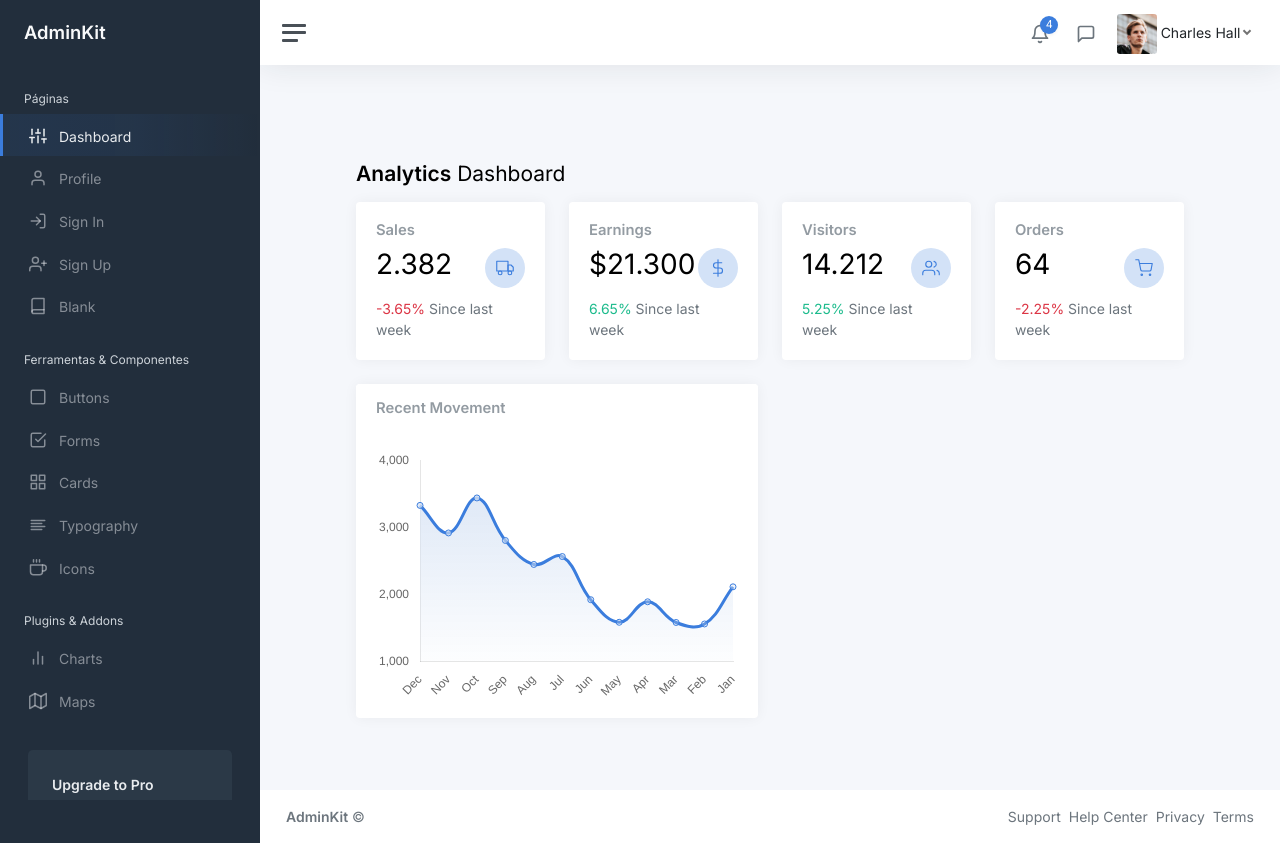
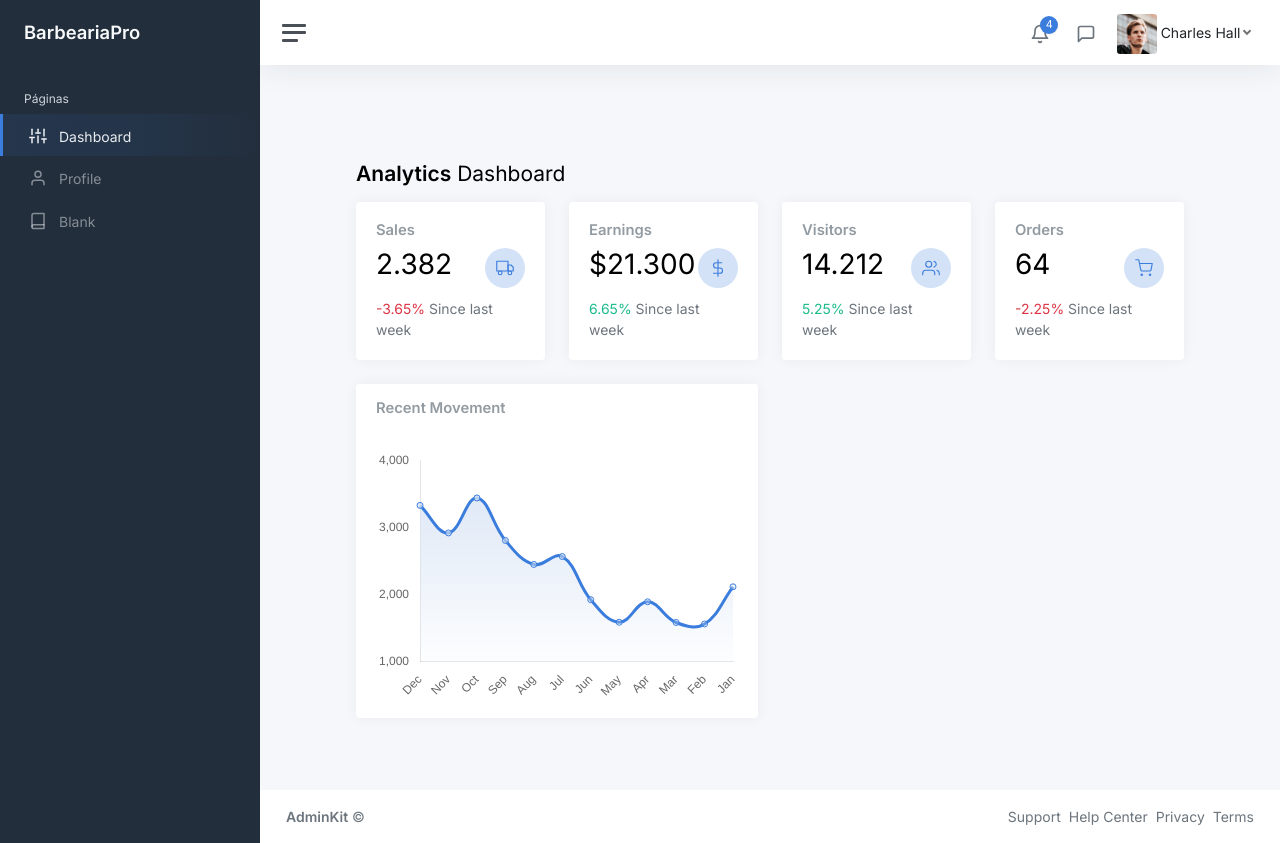
Before and after one commit to DannKes1/BarbeariaPro, a Vue app in the folder PwBarbeariaPro/: page / in a window 1280 px wide. Built offline with nearby package versions, Linux system fonts and the light colour scheme.

Commit message:
Separando o Login e sing up da app

```diff
--- a/PwBarbeariaPro/package.json
+++ b/PwBarbeariaPro/package.json
@@ -15,7 +15,7 @@
   "dependencies": {
     "@popperjs/core": "^2.11.8",
     "bootstrap": "^5.3.5",
-    "bootstrap-vue": "^2.23.1",
+    "bootstrap-vue": "^1.5.1",
     "chart.js": "^4.4.9",
     "feather-icons": "^4.29.2",
     "flatpickr": "^4.6.13",
--- a/PwBarbeariaPro/src/App.vue
+++ b/PwBarbeariaPro/src/App.vue
@@ -11,5 +11,4 @@ export default defineComponent({
 </script>
 
 <style>
-/* Estilos globais podem ser adicionados aqui */
 </style>
--- a/PwBarbeariaPro/src/components/layout/Layout.vue
+++ b/PwBarbeariaPro/src/components/layout/Layout.vue
@@ -32,7 +32,7 @@ export default defineComponent({
     }
 
     onMounted(() => {
-      feather.replace(); // renderiza todos os ícones feather no app
+      feather.replace();
     });
 
     return { collapsed, toggleSidebar };
@@ -41,10 +41,9 @@ export default defineComponent({
 </script>
 
 <style scoped>
-/* se por acaso o seu app.css não tiver,
-   defina como a sidebar “some” quando collapsed */
+
 .wrapper.collapsed .sidebar {
-  margin-left: -250px; /* ou largura da sua sidebar */
+  margin-left: -250px;
 }
 .wrapper.collapsed .main {
   margin-left: 0;
--- a/PwBarbeariaPro/src/components/layout/Navbar.vue
+++ b/PwBarbeariaPro/src/components/layout/Navbar.vue
@@ -1,4 +1,3 @@
-<!-- src/components/Navbar.vue -->
 <template>
   <nav class="navbar navbar-expand navbar-light navbar-bg">
     <a
@@ -11,7 +10,6 @@
 
     <div class="navbar-collapse collapse">
       <ul class="navbar-nav navbar-align">
-        <!-- Notifications dropdown… -->
         <li class="nav-item dropdown">
           <a
             class="nav-icon dropdown-toggle"
@@ -28,11 +26,9 @@
             class="dropdown-menu dropdown-menu-lg dropdown-menu-end py-0"
             aria-labelledby="alertsDropdown"
           >
-            <!-- … -->
           </div>
         </li>
 
-        <!-- Messages dropdown… -->
         <li class="nav-item dropdown">
           <a
             class="nav-icon dropdown-toggle"
@@ -48,11 +44,9 @@
             class="dropdown-menu dropdown-menu-lg dropdown-menu-end py-0"
             aria-labelledby="messagesDropdown"
           >
-            <!-- … -->
           </div>
         </li>
 
-        <!-- User menu… -->
         <li class="nav-item dropdown">
           <a
             class="nav-link dropdown-toggle d-none d-sm-inline-block"
--- a/PwBarbeariaPro/src/components/layout/Sidebar.vue
+++ b/PwBarbeariaPro/src/components/layout/Sidebar.vue
@@ -2,7 +2,7 @@
   <nav id="sidebar" class="sidebar js-sidebar">
     <div class="sidebar-content js-simplebar">
       <router-link class="sidebar-brand" to="/">
-        <span class="align-middle">AdminKit</span>
+        <span class="align-middle">BarbeariaPro</span>
       </router-link>
 
       <ul class="sidebar-nav">
@@ -17,52 +17,14 @@
             <span class="align-middle">{{ item.name }}</span>
           </router-link>
         </li>
-
-        <li class="sidebar-header">Ferramentas & Componentes</li>
-        <li
-          v-for="item in sections[1].items"
-          :key="item.name"
-          :class="['sidebar-item', { active: $route.path === item.path }]"
-        >
-          <router-link :to="item.path" class="sidebar-link">
-            <i class="align-middle" :data-feather="item.icon"></i>
-            <span class="align-middle">{{ item.name }}</span>
-          </router-link>
-        </li>
-
-        <li class="sidebar-header">Plugins & Addons</li>
-        <li
-          v-for="item in sections[2].items"
-          :key="item.name"
-          :class="['sidebar-item', { active: $route.path === item.path }]"
-        >
-          <router-link :to="item.path" class="sidebar-link">
-            <i class="align-middle" :data-feather="item.icon"></i>
-            <span class="align-middle">{{ item.name }}</span>
-          </router-link>
-        </li>
       </ul>
-
-      <div class="sidebar-cta">
-        <div class="sidebar-cta-content">
-          <strong class="d-inline-block mb-2">Upgrade to Pro</strong>
-          <div class="mb-3 text-sm">
-            Quer mais componentes? Veja nossa versão premium.
-          </div>
-          <div class="d-grid">
-            <router-link to="/upgrade" class="btn btn-primary"
-              >Upgrade to Pro</router-link
-            >
-          </div>
-        </div>
-      </div>
     </div>
   </nav>
 </template>
 
 <script lang="ts">
+import feather from "feather-icons";
 import { defineComponent } from "vue";
-//   import feather from 'feather-icons'
 
 interface MenuItem {
   name: string;
@@ -85,8 +47,6 @@ export default defineComponent({
           items: [
             { name: "Dashboard", path: "/", icon: "sliders" },
             { name: "Profile", path: "/profile", icon: "user" },
-            { name: "Sign In", path: "/sign-in", icon: "log-in" },
-            { name: "Sign Up", path: "/sign-up", icon: "user-plus" },
             { name: "Blank", path: "/blank", icon: "book" },
           ],
         },
@@ -111,7 +71,7 @@ export default defineComponent({
     };
   },
   mounted() {
-    //   feather.replace()
+    feather.replace()
   },
 });
 </script>
--- a/PwBarbeariaPro/src/router/index.ts
+++ b/PwBarbeariaPro/src/router/index.ts
@@ -1,4 +1,3 @@
-// src/router/index.ts
 import { createRouter, createWebHistory } from "vue-router";
 import Layout from "@/components/layout/Layout.vue";
 
@@ -10,22 +9,22 @@ const router = createRouter({
       component: Layout,
       children: [
         {
-          path: "", // rota “/”
+          path: "",
           name: "dashboard",
           component: () => import("@/views/DashboardView.vue"),
         },
         {
-          path: "profile", // rota “/profile”
+          path: "profile",
           name: "profile",
           component: () => import("@/views/ProfileView.vue"),
         },
         {
-          path: "sign-in", // rota “/sign-in”
+          path: "sign-in",
           name: "sign-in",
           component: () => import("@/views/SignInView.vue"),
         },
         {
-          path: "sign-up", // rota “/sign-up”
+          path: "sign-up",
           name: "sign-up",
           component: () => import("@/views/SignUpView.vue"),
         },
@@ -40,9 +39,17 @@ const router = createRouter({
           name: "blank",
           component: () => import("@/views/BlankPageView.vue"),
         },
-
-        // …outras rotas filhas
       ],
+    },
+    {
+      path: "/sign-in",
+      name: "sign-in",
+      component: () => import("@/views/SignInView.vue"),
+    },
+    {
+      path: "/sign-up",
+      name: "sign-up",
+      component: () => import("@/views/SignUpView.vue"),
     },
   ],
 });
--- a/PwBarbeariaPro/src/views/SignInView.vue
+++ b/PwBarbeariaPro/src/views/SignInView.vue
@@ -60,7 +60,6 @@ export default defineComponent({
 </script>
 
 <style scoped>
-/* Estilo para manter o layout original */
 .card {
   border: none;
   box-shadow: 0 0.5rem 1rem rgba(0, 0, 0, 0.15);
--- a/PwBarbeariaPro/src/views/SignUpView.vue
+++ b/PwBarbeariaPro/src/views/SignUpView.vue
@@ -54,7 +54,6 @@ export default defineComponent({
 </script>
 
 <style scoped>
-/* Estilo para manter o layout original */
 .card {
   border: none;
   box-shadow: 0 0.5rem 1rem rgba(0, 0, 0, 0.15);
```
Also changed, not shown: PwBarbeariaPro/src/main.ts (+5 -6 lines), PwBarbeariaPro/JeffinLeia.txt (deleted), 1 other file (tests, documents, lock files or other folders).
